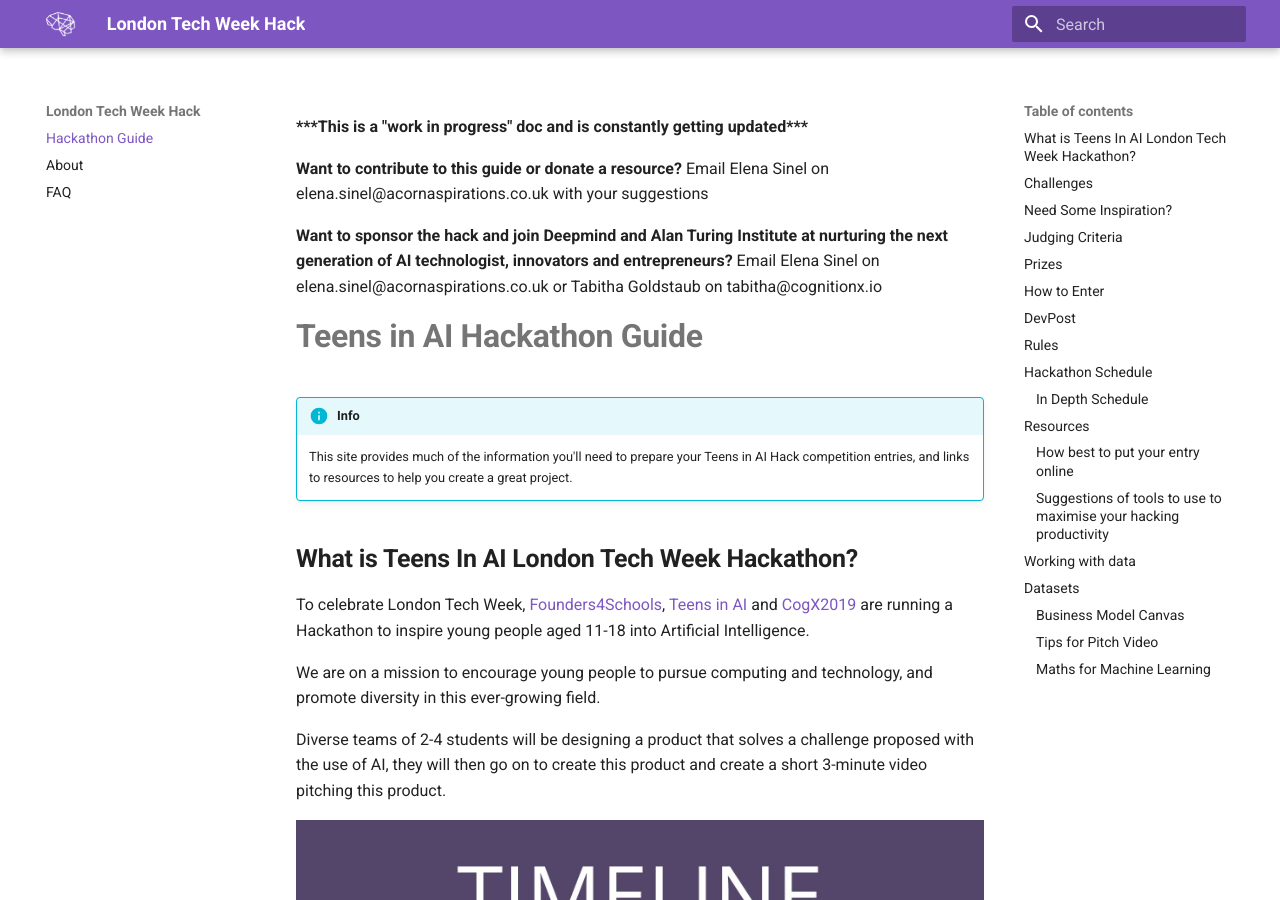
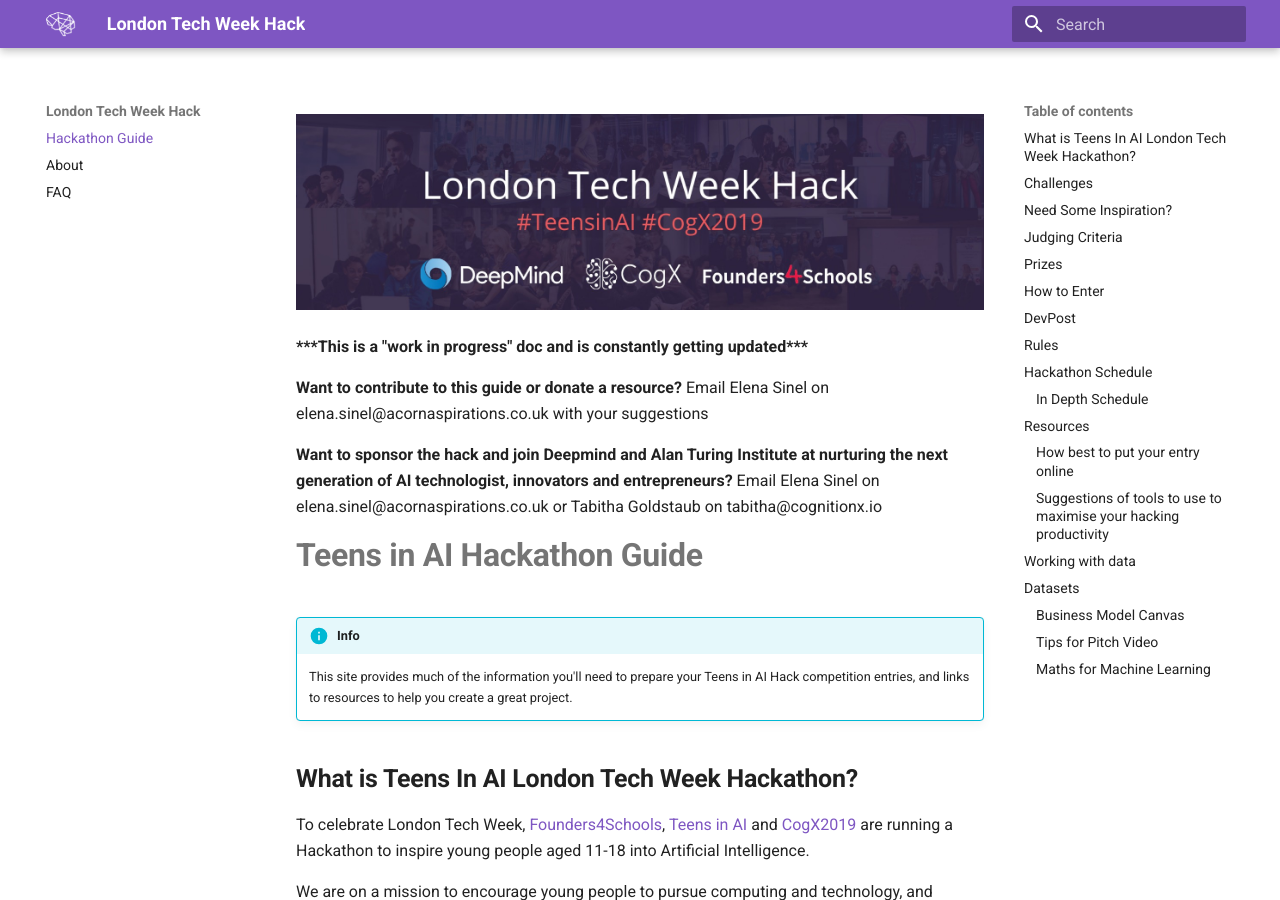
Before and after one commit to elenasinel/tech-week, an MkDocs documentation site: the page built from docs/index.md, in a window 1280 px wide and 900 px high. Built offline with MkDocs 1.6.1 and Material for MkDocs 9.7.7, drawn with Linux system fonts in a browser that asks for light colours.

Commit message:
Update Documentation “index”

```diff
--- a/docs/index.md
+++ b/docs/index.md
@@ -1,6 +1,8 @@
 ---
 title: London Tech Week Hack
 ---
+![](/images/whatsapp-image-2019-04-25-at-7.27.29-pm.jpeg)
+
 **\*\*\*This is a "work in progress" doc and is constantly getting updated\*\*\***
 
 **Want to contribute to this guide or donate a resource?** Email Elena Sinel on elena.sinel@acornaspirations.co.uk with your suggestions
@@ -147,6 +149,4 @@
 
 ### Tips for Pitch Video
 
-
-
 ### Maths for Machine Learning
```
